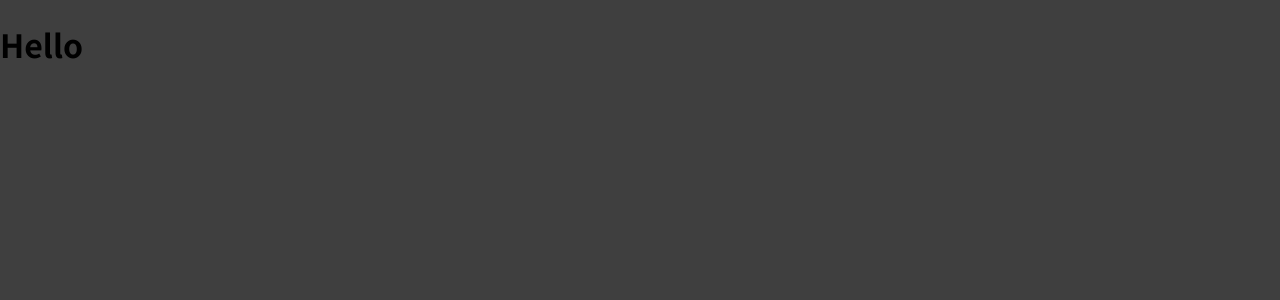
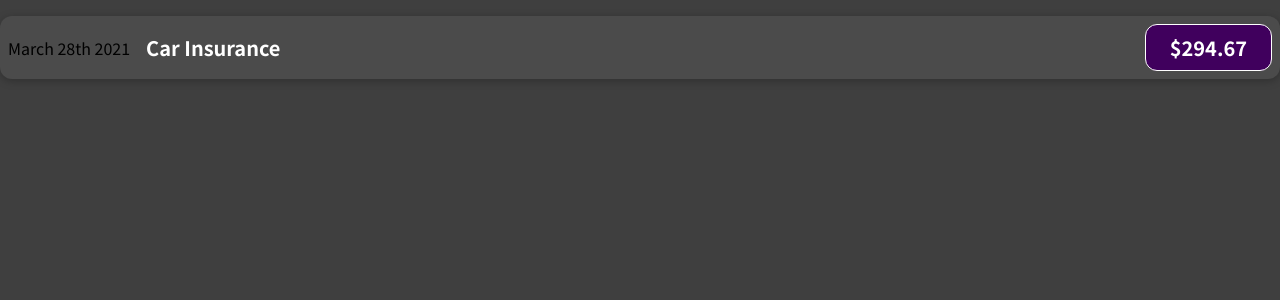
Before and after one commit to janiceh94/expenseTracker, a React (Create React App) app: page / in a window 1280 px wide. Shown: the top 300 px of the page. Built offline with nearby package versions, Linux system fonts and the light colour scheme.

Commit message:
created expenseItem componenet and stylized it

```diff
--- a/src/App.js
+++ b/src/App.js
@@ -1,7 +1,9 @@
+import ExpenseItem from "./components/ExpenseItem/ExpenseItem";
+
 function App() {
   return (
     <div className="App">
-      <h1>Hello</h1>
+      <ExpenseItem/>
     </div>
   );
 }
--- a/src/components/ExpenseItem/ExpenseItem.css
+++ b/src/components/ExpenseItem/ExpenseItem.css
@@ -0,0 +1,51 @@
+.expense-item{
+    display: flex;
+    justify-content:space-between;
+    align-items: center;
+    box-shadow: 0 2px 8px rgba(0, 0, 0, 0.25);
+    padding: 0.5rem;
+    margin: 1rem 0;
+    border-radius: 12px;
+    background-color: #4b4b4b;
+}
+.expense-item-description{
+    display: flex;
+    flex-direction: column;
+    gap: 1rem;
+    align-items: flex-end;
+    flex-flow: column-reverse;
+    justify-content: flex-start;
+    flex: 1;
+}
+.expense-item h2 {
+    color: #3a3a3a;
+    font-size: 1rem;
+    flex: 1;
+    margin: 0 1rem;
+    color: white;
+  }
+  .expense-item-price {
+    font-size: 1rem;
+    font-weight: bold;
+    color: white;
+    background-color: #40005d;
+    border: 1px solid white;
+    padding: 0.5rem;
+    border-radius: 12px;
+  }
+
+  @media (min-width: 580px) {
+    .expense-item-description {
+      flex-direction: row;
+      align-items: center;
+      justify-content: flex-start;
+      flex: 1;
+    }
+    .expense-item-description h2 {
+        font-size: 1.25rem;
+    }
+    .expense-item-price {
+        font-size: 1.25rem;
+        padding: 0.5rem 1.5rem;
+    }
+  }
--- a/src/components/ExpenseItem/ExpenseItem.js
+++ b/src/components/ExpenseItem/ExpenseItem.js
@@ -0,0 +1,15 @@
+import "./ExpenseItem.css";
+
+export default function ExpenseItem(){
+    return (
+        <div className="expense-item">
+            <div>March 28th 2021</div>
+            <div  className="expense-item-description">
+                <h2>Car Insurance</h2>
+                <div className="expense-item-price">
+                    $294.67
+                </div>
+            </div>
+        </div>
+    )
+}
```
